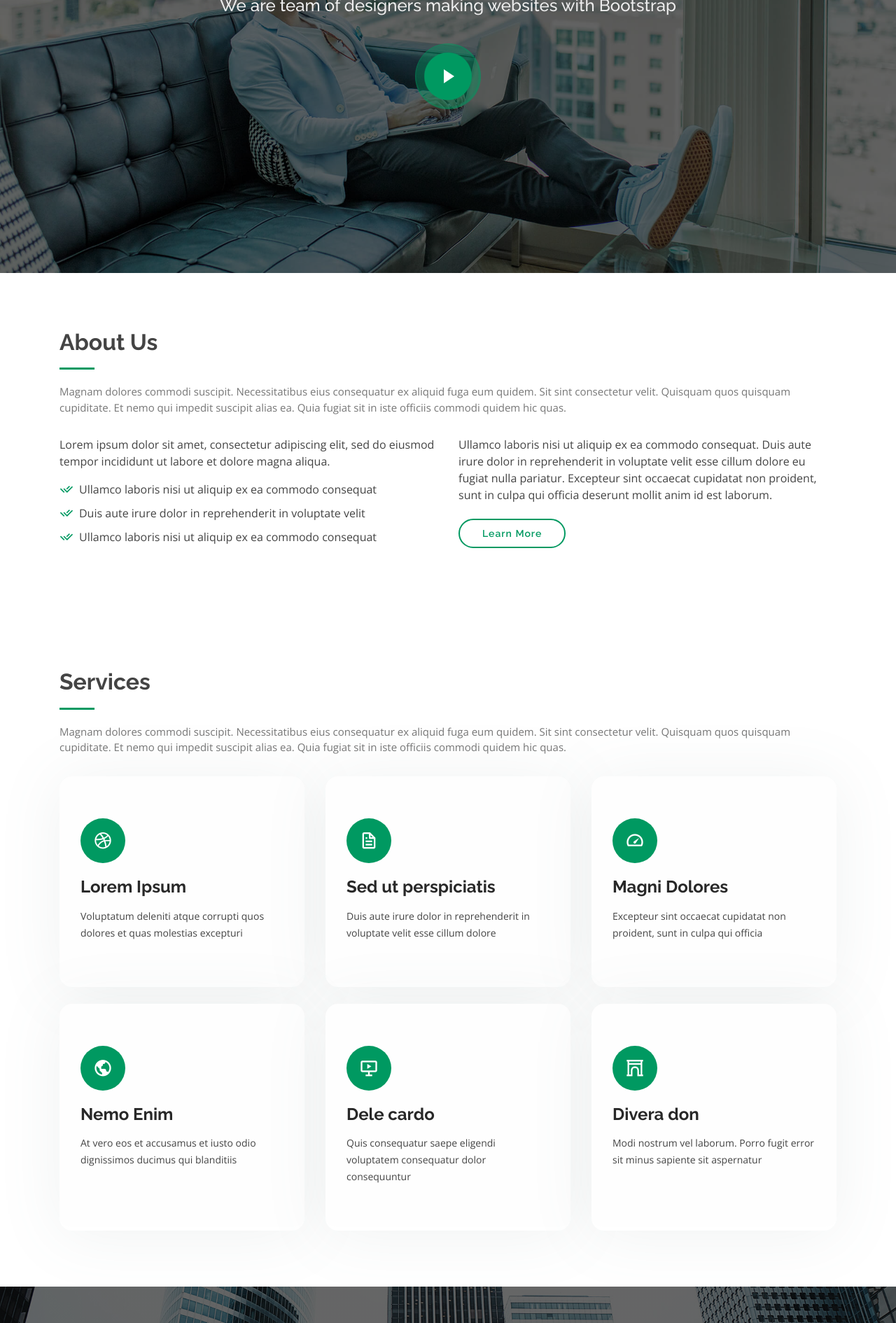
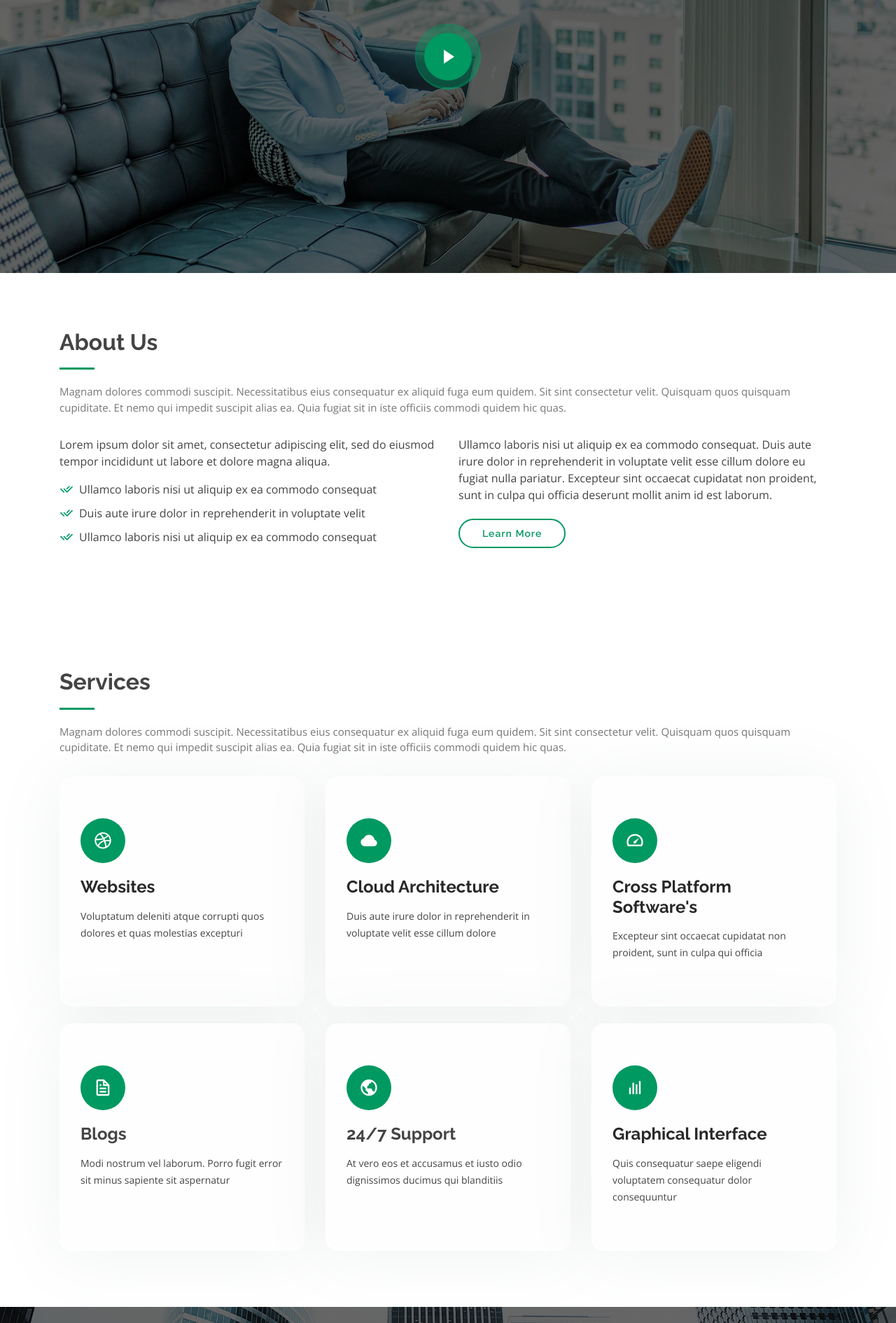
Before and after one commit to Clarion-IT-Solutions/home, a plain HTML site: page index.html in a window 1280 px wide. Shown: the part 410-2300 px from the top of the page at 70% size. Drawn offline with nearby package versions, Linux system fonts and the light colour scheme.

Commit message:
second commit

```diff
--- a/index.html
+++ b/index.html
@@ -5,7 +5,7 @@
   <meta charset="utf-8">
   <meta content="width=device-width, initial-scale=1.0" name="viewport">
 
-  <title>KnightOne Bootstrap Template - Index</title>
+  <title>Clarion IT Solutions</title>
   <meta content="" name="descriptison">
   <meta content="" name="keywords">
 
@@ -43,7 +43,7 @@
 
       <div class="row justify-content-center">
         <div class="col-xl-9 d-flex align-items-center justify-content-between">
-          <h1 class="logo"><a href="index.html">KnightOne</a></h1>
+          <h1 class="logo"><a href="index.html">Clarion IT Solutions</a></h1>
           <!-- Uncomment below if you prefer to use an image logo -->
           <!-- <a href="index.html" class="logo"><img src="assets/img/logo.png" alt="" class="img-fluid"></a>-->
 
@@ -87,9 +87,9 @@
   <section id="hero" class="d-flex flex-column justify-content-center">
     <div class="container">
       <div class="row justify-content-center">
-        <div class="col-xl-8">
-          <h1>KnightOne - Create Bootstrap Website Template</h1>
-          <h2>We are team of designers making websites with Bootstrap</h2>
+        <div class="col-xl-10">
+          <h1>We provide solutions for your business!</h1>
+          <h2>Grow Your Business. Make your ideas happen!</h2>
           <a href="https://www.youtube.com/watch?v=jDDaplaOz7Q" class="venobox play-btn mb-4" data-vbtype="video" data-autoplay="true"></a>
         </div>
       </div>
@@ -145,15 +145,15 @@
           <div class="col-lg-4 col-md-6 d-flex align-items-stretch">
             <div class="icon-box">
               <div class="icon"><i class="bx bxl-dribbble"></i></div>
-              <h4><a href="">Lorem Ipsum</a></h4>
+              <h4><a href="">Websites</a></h4>
               <p>Voluptatum deleniti atque corrupti quos dolores et quas molestias excepturi</p>
             </div>
           </div>
 
           <div class="col-lg-4 col-md-6 d-flex align-items-stretch mt-4 mt-md-0">
             <div class="icon-box">
-              <div class="icon"><i class="bx bx-file"></i></div>
-              <h4><a href="">Sed ut perspiciatis</a></h4>
+              <div class="icon"><i class="bx bxs-cloud "></i></div>
+              <h4><a href="">Cloud Architecture</a></h4>
               <p>Duis aute irure dolor in reprehenderit in voluptate velit esse cillum dolore</p>
             </div>
           </div>
@@ -161,32 +161,32 @@
           <div class="col-lg-4 col-md-6 d-flex align-items-stretch mt-4 mt-lg-0">
             <div class="icon-box">
               <div class="icon"><i class="bx bx-tachometer"></i></div>
-              <h4><a href="">Magni Dolores</a></h4>
+              <h4><a href="">Cross Platform Software's</a></h4>
               <p>Excepteur sint occaecat cupidatat non proident, sunt in culpa qui officia</p>
             </div>
           </div>
 
           <div class="col-lg-4 col-md-6 d-flex align-items-stretch mt-4">
             <div class="icon-box">
+              <div class="icon"><i class="bx bx-file"></i></div>
+              <h4><a href=""></a>Blogs</h4>
+              <p>Modi nostrum vel laborum. Porro fugit error sit minus sapiente sit aspernatur</p>
+            </div>
+          </div>
+
+          <div class="col-lg-4 col-md-6 d-flex align-items-stretch mt-4">
+            <div class="icon-box">
               <div class="icon"><i class="bx bx-world"></i></div>
-              <h4><a href="">Nemo Enim</a></h4>
+              <h4><a href=""></a>24/7 Support</h4>
               <p>At vero eos et accusamus et iusto odio dignissimos ducimus qui blanditiis</p>
             </div>
           </div>
 
           <div class="col-lg-4 col-md-6 d-flex align-items-stretch mt-4">
             <div class="icon-box">
-              <div class="icon"><i class="bx bx-slideshow"></i></div>
-              <h4><a href="">Dele cardo</a></h4>
+              <div class="icon"><i class="bx bx-bar-chart"></i></div>
+              <h4><a href="">Graphical Interface</a></h4>
               <p>Quis consequatur saepe eligendi voluptatem consequatur dolor consequuntur</p>
-            </div>
-          </div>
-
-          <div class="col-lg-4 col-md-6 d-flex align-items-stretch mt-4">
-            <div class="icon-box">
-              <div class="icon"><i class="bx bx-arch"></i></div>
-              <h4><a href="">Divera don</a></h4>
-              <p>Modi nostrum vel laborum. Porro fugit error sit minus sapiente sit aspernatur</p>
             </div>
           </div>
 
@@ -246,7 +246,7 @@
     </section><!-- End Features Section -->
 
     <!-- ======= Clients Section ======= -->
-    <section id="clients" class="clients">
+    <!-- <section id="clients" class="clients">
       <div class="container">
 
         <div class="row no-gutters clients-wrap clearfix wow fadeInUp">
@@ -302,7 +302,8 @@
         </div>
 
       </div>
-    </section><!-- End Clients Section -->
+    </section> -->
+    <!-- End Clients Section --> -->
 
     <!-- ======= Counts Section ======= -->
     <section id="counts" class="counts">
@@ -663,7 +664,7 @@
   <!-- ======= Footer ======= -->
   <footer id="footer">
     <div class="container">
-      <h3>KnightOne</h3>
+      <h3>Clarion IT Solutions</h3>
       <p>Et aut eum quis fuga eos sunt ipsa nihil. Labore corporis magni eligendi fuga maxime saepe commodi placeat.</p>
       <div class="social-links">
         <a href="#" class="twitter"><i class="bx bxl-twitter"></i></a>
@@ -673,14 +674,9 @@
         <a href="#" class="linkedin"><i class="bx bxl-linkedin"></i></a>
       </div>
       <div class="copyright">
-        &copy; Copyright <strong><span>KnightOne</span></strong>. All Rights Reserved
+        &copy; Copyright <strong><span>Clarion IT Solutions</span></strong>. All Rights Reserved
       </div>
       <div class="credits">
-        <!-- All the links in the footer should remain intact. -->
-        <!-- You can delete the links only if you purchased the pro version. -->
-        <!-- Licensing information: https://bootstrapmade.com/license/ -->
-        <!-- Purchase the pro version with working PHP/AJAX contact form: https://bootstrapmade.com/knight-simple-one-page-bootstrap-template/ -->
-        Designed by <a href="https://bootstrapmade.com/">BootstrapMade</a>
       </div>
     </div>
   </footer><!-- End Footer -->
```
